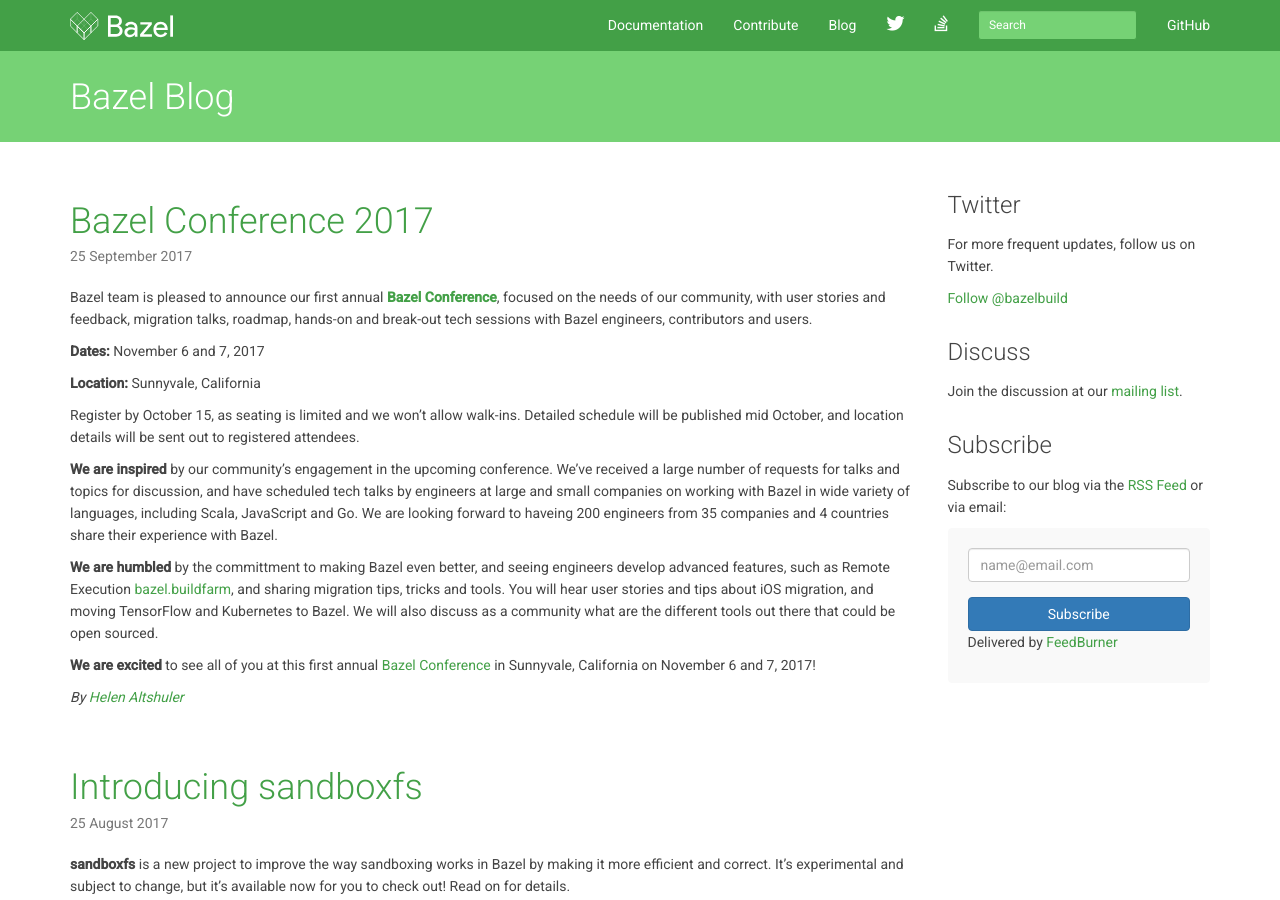
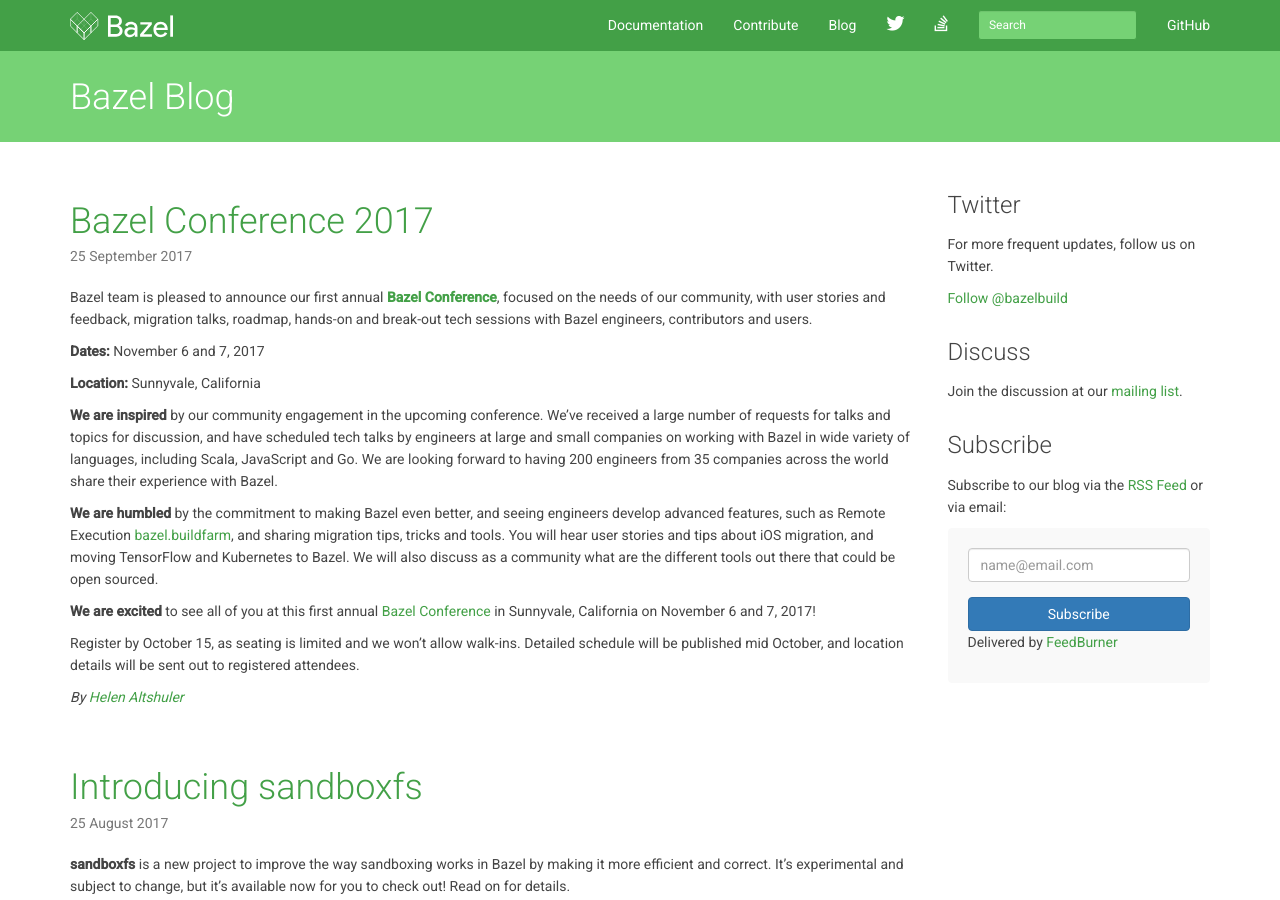
Before and after one commit to bazelbuild/bazel-blog, a Jekyll site: the page built from index.html, in a window 1280 px wide and 900 px high. Built offline with Jekyll 4.4.1, drawn with Linux system fonts in a browser that asks for light colours; nearby versions of some CDN libraries; library files that are not in the unit come from our copies; Markdown is read by kramdown in place of the engine named in the settings; the list of posts is cut into pages by our own code.

Commit message:
Update 2017-09-25-conference-2017.md

```diff
--- a/_posts/2017-09-25-conference-2017.md
+++ b/_posts/2017-09-25-conference-2017.md
@@ -9,13 +9,13 @@
 
 **Location:** Sunnyvale, California
 
-Register by October 15, as seating is limited and we won't allow walk-ins. Detailed schedule will be published mid October, and location details will be sent out to registered attendees.
+**We are inspired** by our community engagement in the upcoming conference. We've received a large number of requests for talks and topics for discussion, and have scheduled tech talks by engineers at large and small companies on working with Bazel in wide variety of languages, including Scala, JavaScript and Go. We are looking forward to having 200 engineers from 35 companies across the world share their experience with Bazel.
 
-**We are inspired** by our community's engagement in the upcoming conference. We've received a large number of requests for talks and topics for discussion, and have scheduled tech talks by engineers at large and small companies on working with Bazel in wide variety of languages, including Scala, JavaScript and Go. We are looking forward to haveing 200 engineers from 35 companies and 4 countries share their experience with Bazel.
-
-**We are humbled** by the committment to making Bazel even better, and seeing engineers develop advanced features, such as Remote Execution [bazel.buildfarm](https://github.com/bazelbuild/bazel-buildfarm), and sharing migration tips, tricks and tools. You will hear user stories and tips about iOS migration, and moving TensorFlow and Kubernetes to Bazel. We will also discuss as a community what are the different tools out there that could be open sourced.
+**We are humbled** by the commitment to making Bazel even better, and seeing engineers develop advanced features, such as Remote Execution [bazel.buildfarm](https://github.com/bazelbuild/bazel-buildfarm), and sharing migration tips, tricks and tools. You will hear user stories and tips about iOS migration, and moving TensorFlow and Kubernetes to Bazel. We will also discuss as a community what are the different tools out there that could be open sourced.
 
 **We are excited** to see all of you at this first annual [Bazel Conference](https://sites.google.com/corp/bazel.build/conference2017) in Sunnyvale, California on November 6 and 7, 2017!
 
+Register by October 15, as seating is limited and we won't allow walk-ins. Detailed schedule will be published mid October, and location details will be sent out to registered attendees.
+
 
 *By [Helen Altshuler](https://github.com/helenalt)*
```
